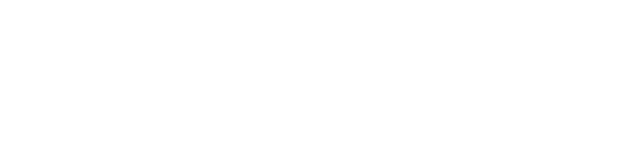
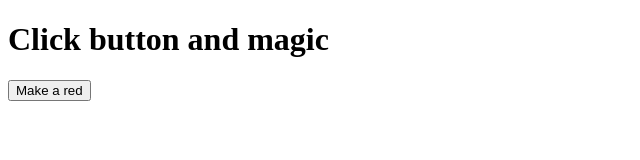
Before and after one commit to kamalcodezen/js-dom-practice-first, a plain HTML site: page event-tour.js/index.html in a window 1280 px wide. Shown: the whole page, without its empty margins (0-640 px from the left). Drawn offline with Linux system fonts and the light colour scheme.

Commit message:
option 1 clcik event handler

```diff
--- a/event-tour.js/index.html
+++ b/event-tour.js/index.html
@@ -1,13 +1,28 @@
 <!DOCTYPE html>
 <html lang="en">
+
 <head>
     <meta charset="UTF-8">
     <meta name="viewport" content="width=device-width, initial-scale=1.0">
     <title>DOM Event</title>
     <link rel="stylesheet" href="../event-tour.js/style/style.css">
 </head>
+
 <body>
+
+    <h1 id="magic">Click button and magic</h1>
+
+    <!-- option 1 click handler -->
+    <button onclick="this.innerText='make boom',style.background = 'red'">Make a red</button>
+
+
+    <!-- option 2 click handler function -->
+
+
+
+
 
     <script src="../event-tour.js/javaScript/click.js"></script>
 </body>
+
 </html>
--- a/event-tour.js/javaScript/click.js
+++ b/event-tour.js/javaScript/click.js
@@ -0,0 +1 @@
+// option  2 click handler
```
